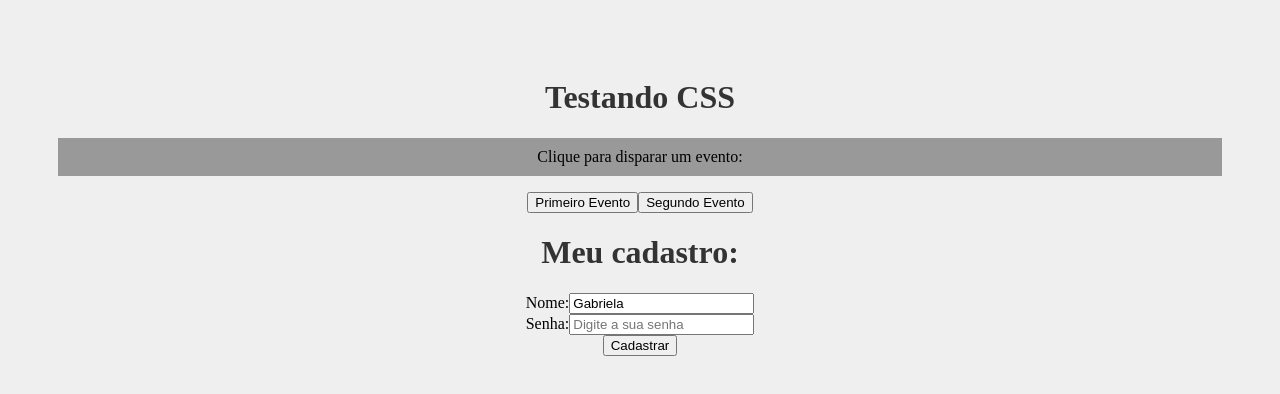
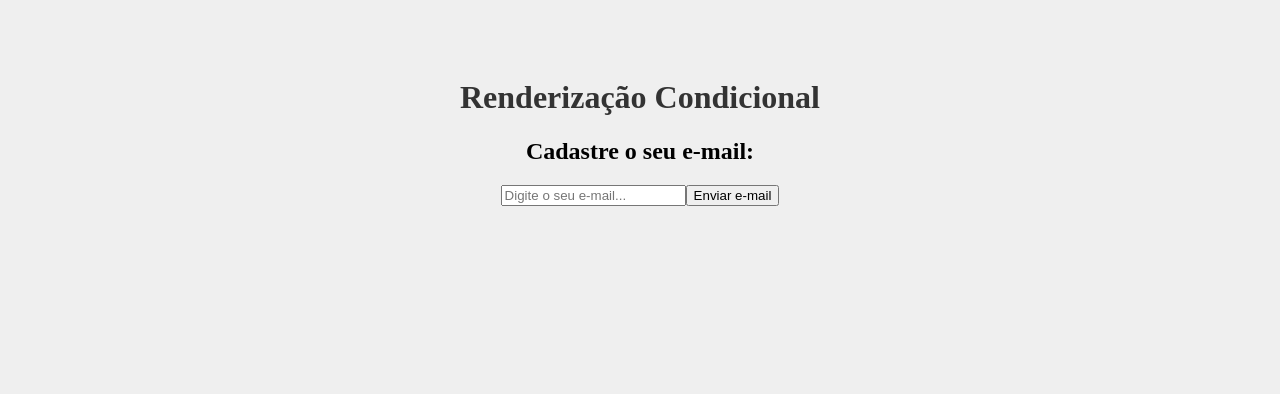
Before and after one commit to gabisegger/projeto_ReactJS, a React (Create React App) app in the folder meu-projeto/: page / in a window 1280 px wide. Shown: the top 394 px of the page. Built offline with nearby package versions, Linux system fonts and the light colour scheme.

Commit message:
Renderização condicional (if)

```diff
--- a/meu-projeto/src/App.js
+++ b/meu-projeto/src/App.js
@@ -1,13 +1,11 @@
 import './App.css';
-import Evento from './components/Evento';
-import Form from './components/Form';
+import Condicional from './components/Condicional';
 
 function App() {
   return (
     <div className="App">
-      <h1>Testando CSS</h1>
-      <Evento/>
-      <Form/>
+      <h1>Renderização Condicional</h1>
+      <Condicional/>
     </div>
   );
 }
--- /dev/null
+++ b/meu-projeto/src/components/Condicional.js
@@ -0,0 +1,39 @@
+import {useState} from 'react'
+
+function Condicional(){
+
+  const [email, setEmail] = useState();
+  const [userEmail, setUserEmail] = useState();
+
+  function enviarEmail(e){
+    e.preventDefault();
+    setUserEmail(email);
+  }
+
+  function limparEmail(e){
+    e.preventDefault();
+    setUserEmail('');
+  }
+
+  return(
+    <div>
+      <h2>Cadastre o seu e-mail:</h2>
+      <form>
+        <input
+          type="email"
+          placeholder="Digite o seu e-mail..."
+          onChange={(e) => setEmail(e.target.value)}
+        />
+        <button type="submit" onClick={enviarEmail}>Enviar e-mail</button>
+        {userEmail && (
+          <div>
+            <p>O e-mail do usuário é: {userEmail}</p>
+            <button onClick={limparEmail}>Limpar e-mail</button>
+          </div>
+        )}
+      </form>
+    </div>
+  )
+}
+
+export default Condicional
```
